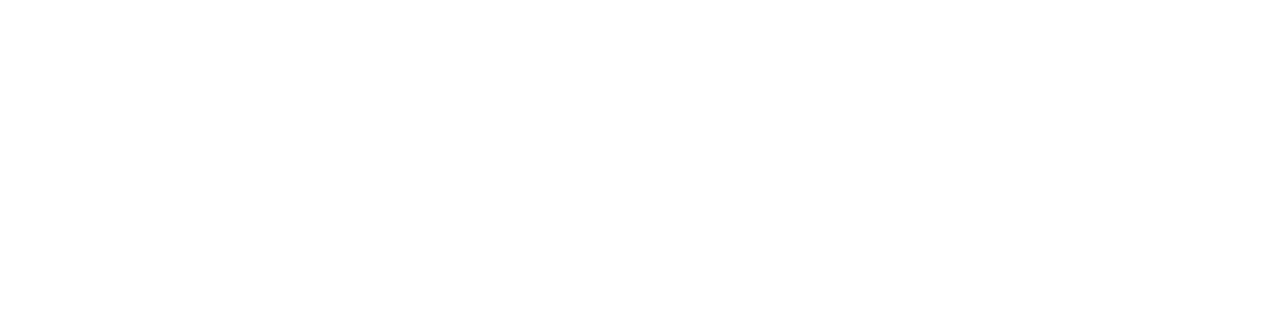
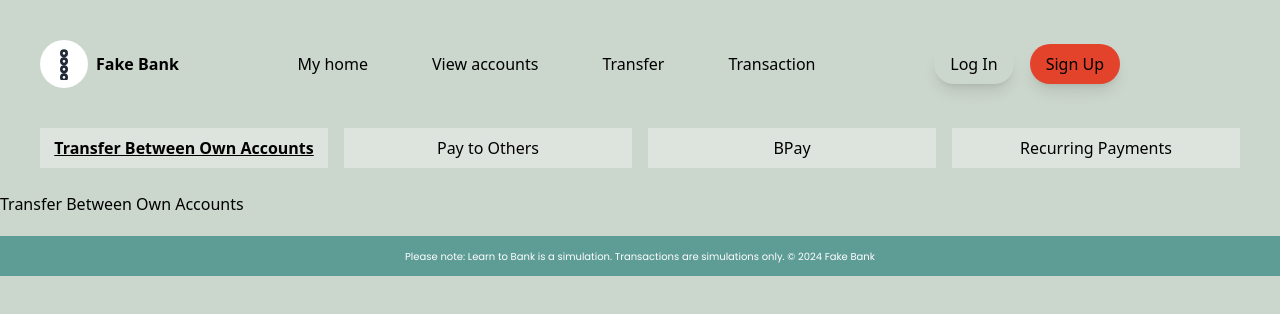
Before and after one commit to ponkpook/Fake-Bank-Front, a React (Create React App) app: page /transfer in a window 1280 px wide. Before the commit this address had no page. Shown: the top 314 px of the page. Built offline with nearby package versions, Linux system fonts and the light colour scheme; a web font is replaced by a local one.

Commit message:
add transfer page with transfer navigation bar

```diff
--- a/src/App.tsx
+++ b/src/App.tsx
@@ -4,6 +4,7 @@
 import { Homepage } from "./pages/homepage";
 import { Login } from "./pages/login";
 import { Signup } from "./pages/signup";
+import { Transfer } from "./pages/transfer";
 import "./App.css";
 
 export const App = () => {
@@ -14,6 +15,7 @@
         <Route path="/" element={<Homepage />} />
         <Route path="/login" element={<Login />} />
         <Route path="/signup" element={<Signup />} />
+        <Route path="/transfer" element={<Transfer />} />
       </Routes>
     </Router>
   );
--- /dev/null
+++ b/src/components/BPay.tsx
@@ -0,0 +1,11 @@
+import React from "react";
+
+export const BPay: React.FC = () => {
+  return (
+    <div>
+      {/* BPay JSX goes here */}
+      <h2>BPay</h2>
+      {/* Other elements... */}
+    </div>
+  );
+};
--- /dev/null
+++ b/src/components/RecurringPayments.tsx
@@ -0,0 +1,11 @@
+import React from "react";
+
+export const RecurringPayments: React.FC = () => {
+  return (
+    <div>
+      {/* Recurring Payments JSX goes here */}
+      <h2>Recurring Payments</h2>
+      {/* Other elements... */}
+    </div>
+  );
+};
--- /dev/null
+++ b/src/components/TransferBetweenAccounts.tsx
@@ -0,0 +1,11 @@
+import React from "react";
+
+export const TransferBetweenAccounts: React.FC = () => {
+  return (
+    <div>
+      {/* Transfer Between Accounts JSX goes here */}
+      <h2>Transfer Between Own Accounts</h2>
+      {/* Other elements... */}
+    </div>
+  );
+};
--- /dev/null
+++ b/src/components/TransferToOthers.tsx
@@ -0,0 +1,11 @@
+import React from "react";
+
+export const TransferToOthers: React.FC = () => {
+  return (
+    <div>
+      {/* Transfer To Others JSX goes here */}
+      <h2>Transfer To Others</h2>
+      {/* Other elements... */}
+    </div>
+  );
+};
--- a/src/components/navbar.tsx
+++ b/src/components/navbar.tsx
@@ -46,7 +46,7 @@
             View accounts
           </NavLink>
           <NavLink
-            to="/"
+            to="/transfer"
             className="font-light rounded-full px-space-4 py-space-2 hover:bg-native-milk/50 transition"
           >
             Transfer
--- /dev/null
+++ b/src/pages/transfer.tsx
@@ -0,0 +1,79 @@
+import React, { useState } from "react";
+import { Container } from "../components/container";
+import { TransferBetweenAccounts } from "../components/TransferBetweenAccounts";
+import { TransferToOthers } from "../components/TransferToOthers";
+import { BPay } from "../components/BPay";
+import { RecurringPayments } from "../components/RecurringPayments";
+import { NavLink } from "react-router-dom";
+
+export const Transfer: React.FC = () => {
+  const [activeComponent, setActiveComponent] = useState<string>(
+    "TransferBetweenAccounts"
+  );
+
+  const renderComponent = () => {
+    switch (activeComponent) {
+      case "TransferBetweenAccounts":
+        return <TransferBetweenAccounts />;
+      case "TransferToOthers":
+        return <TransferToOthers />;
+      case "BPay":
+        return <BPay />;
+      case "RecurringPayments":
+        return <RecurringPayments />;
+      default:
+        return <TransferBetweenAccounts />;
+    }
+  };
+
+  return (
+    <Container>
+      <div className="flex justify-center mb-6 space-x-4">
+        <NavLink
+          to="#"
+          className={`w-72 h-10 flex items-center justify-center transition bg-light-green hover:bg-teal-green ${
+            activeComponent === "TransferBetweenAccounts"
+              ? "font-bold underline"
+              : "font-light"
+          }`}
+          onClick={() => setActiveComponent("TransferBetweenAccounts")}
+        >
+          Transfer Between Own Accounts
+        </NavLink>
+        <NavLink
+          to="#"
+          className={`w-72 h-10 flex items-center justify-center transition bg-light-green hover:bg-teal-green ${
+            activeComponent === "TransferToOthers"
+              ? "font-bold underline"
+              : "font-light"
+          }`}
+          onClick={() => setActiveComponent("TransferToOthers")}
+        >
+          Pay to Others
+        </NavLink>
+        <NavLink
+          to="#"
+          className={`w-72 h-10 flex items-center justify-center transition bg-light-green hover:bg-teal-green ${
+            activeComponent === "BPay" ? "font-bold underline" : "font-light"
+          }`}
+          onClick={() => setActiveComponent("BPay")}
+        >
+          BPay
+        </NavLink>
+        <NavLink
+          to="#"
+          className={`w-72 h-10 flex items-center justify-center transition bg-light-green hover:bg-teal-green ${
+            activeComponent === "RecurringPayments"
+              ? "font-bold underline"
+              : "font-light"
+          }`}
+          onClick={() => setActiveComponent("RecurringPayments")}
+        >
+          Recurring Payments
+        </NavLink>
+      </div>
+
+      <div className="component-display">{renderComponent()}</div>
+    </Container>
+  );
+};
--- a/tailwind.config.js
+++ b/tailwind.config.js
@@ -56,6 +56,7 @@
         "bg-green": "#CBD6CC",
         "light-green": "#DDE4DE",
         "teal-green": "#5E9C96",
+        "pale-mint": "#F0F3F0",
       },
       spacing: {
         xxs: "5px",
```
Also changed, not shown: 1 other file (tests, documents, lock files or other folders).
